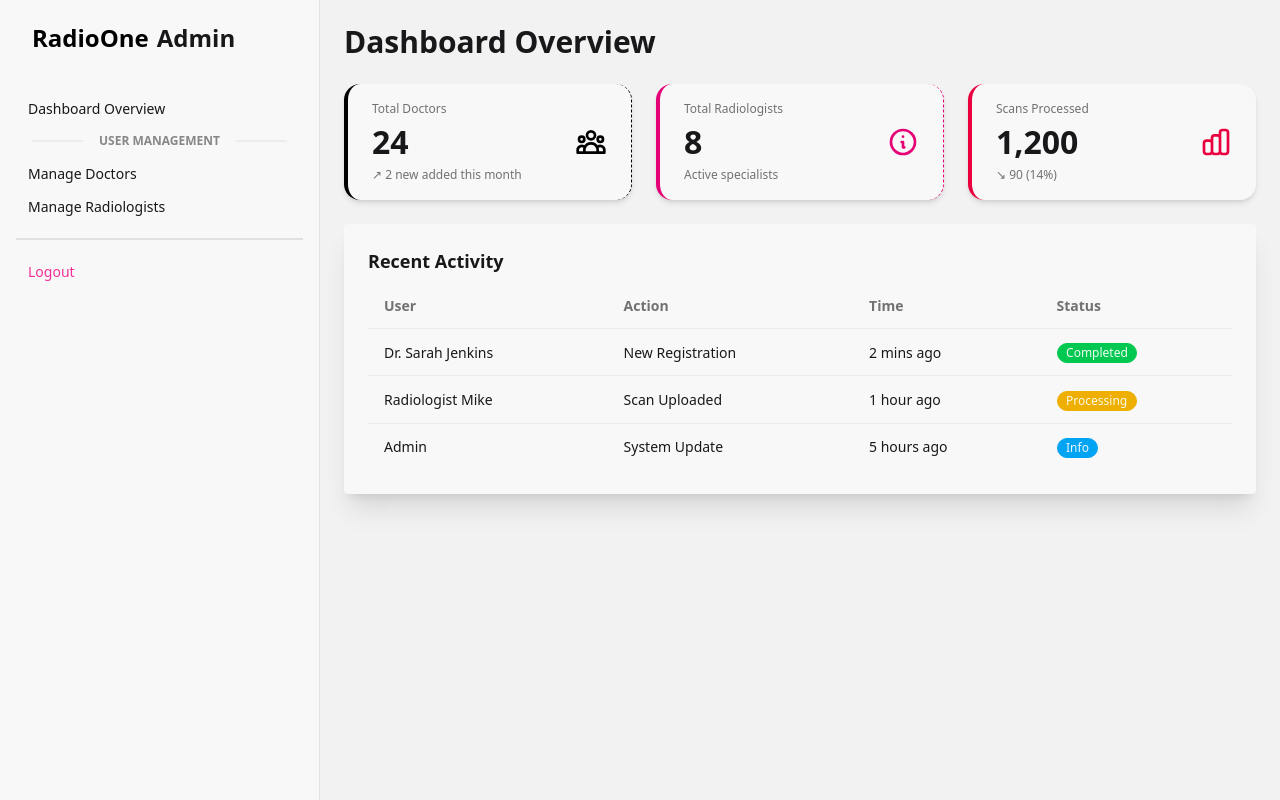
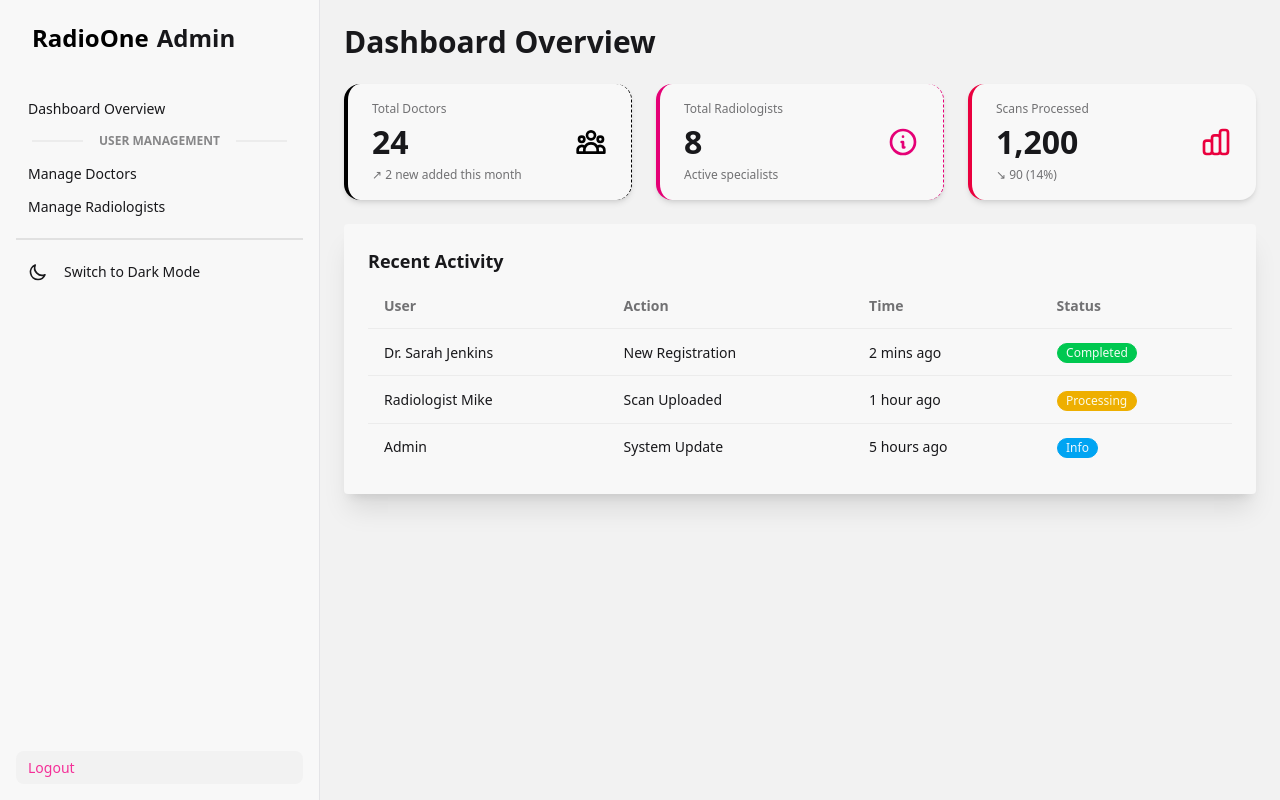
Before and after one commit to RadioOneAI/Frontend, a React (Vite) app in the folder radio-one-ai/: page /admin/dashboard in a window 1280 px wide. Built offline with nearby package versions, Linux system fonts and the light colour scheme.

Commit message:
added light/dark mode toggle to admin sidebar

```diff
--- a/radio-one-ai/src/pages/Admin/AdminLayout.jsx
+++ b/radio-one-ai/src/pages/Admin/AdminLayout.jsx
@@ -1,8 +1,22 @@
-import React from "react";
+import React, { useState, useEffect } from "react";
 import { Link, useLocation } from "react-router-dom";
 
 export default function AdminLayout({ children }) {
   const location = useLocation();
+
+  // 1. Theme State (Defaults to light if nothing is saved)
+  const [theme, setTheme] = useState(localStorage.getItem("theme") || "light");
+
+  // 2. Apply theme to HTML tag whenever state changes
+  useEffect(() => {
+    localStorage.setItem("theme", theme);
+    document.querySelector("html").setAttribute("data-theme", theme);
+  }, [theme]);
+
+  // 3. Toggle Function
+  const toggleTheme = () => {
+    setTheme(theme === "light" ? "dark" : "light");
+  };
 
   // Helper to highlight active menu item
   const isActive = (path) => location.pathname === path ? "active" : "";
@@ -32,7 +46,7 @@ export default function AdminLayout({ children }) {
       </div>
 
       {/* Sidebar */}
-      <div className="drawer-side">
+      <div className="drawer-side z-20">
         <label htmlFor="admin-drawer" className="drawer-overlay"></label>
         <ul className="menu p-4 w-80 min-h-full bg-base-100 text-base-content border-r border-base-300">
           {/* Logo / Brand */}
@@ -50,9 +64,28 @@ export default function AdminLayout({ children }) {
           <li><Link to="/admin/doctors" className={isActive("/admin/doctors")}>Manage Doctors</Link></li>
           <li><Link to="/admin/radiologists" className={isActive("/admin/radiologists")}>Manage Radiologists</Link></li>
 
+          {/* Theme Toggle Section (New) */}
           <div className="divider my-2"></div>
 
-          <li><Link to="/login" className="text-error">Logout</Link></li>
+          <li>
+            <button onClick={toggleTheme} className="flex gap-4">
+              {/* Sun Icon */}
+              {theme === 'dark' ? (
+                 <>
+                   <svg xmlns="http://www.w3.org/2000/svg" className="h-5 w-5" fill="none" viewBox="0 0 24 24" stroke="currentColor"><path strokeLinecap="round" strokeLinejoin="round" strokeWidth="2" d="M12 3v1m0 16v1m9-9h-1M4 12H3m15.364 6.364l-.707-.707M6.343 6.343l-.707-.707m12.728 0l-.707.707M6.343 17.657l-.707.707M16 12a4 4 0 11-8 0 4 4 0 018 0z" /></svg>
+                   Switch to Light Mode
+                 </>
+              ) : (
+                <>
+                  <svg xmlns="http://www.w3.org/2000/svg" className="h-5 w-5" fill="none" viewBox="0 0 24 24" stroke="currentColor"><path strokeLinecap="round" strokeLinejoin="round" strokeWidth="2" d="M20.354 15.354A9 9 0 018.646 3.646 9.003 9.003 0 0012 21a9.003 9.003 0 008.354-5.646z" /></svg>
+                  Switch to Dark Mode
+                </>
+              )}
+            </button>
+          </li>
+
+          <div className="mt-auto"></div>
+          <li><Link to="/login" className="text-error bg-base-200 mt-4">Logout</Link></li>
         </ul>
       </div>
     </div>
```
